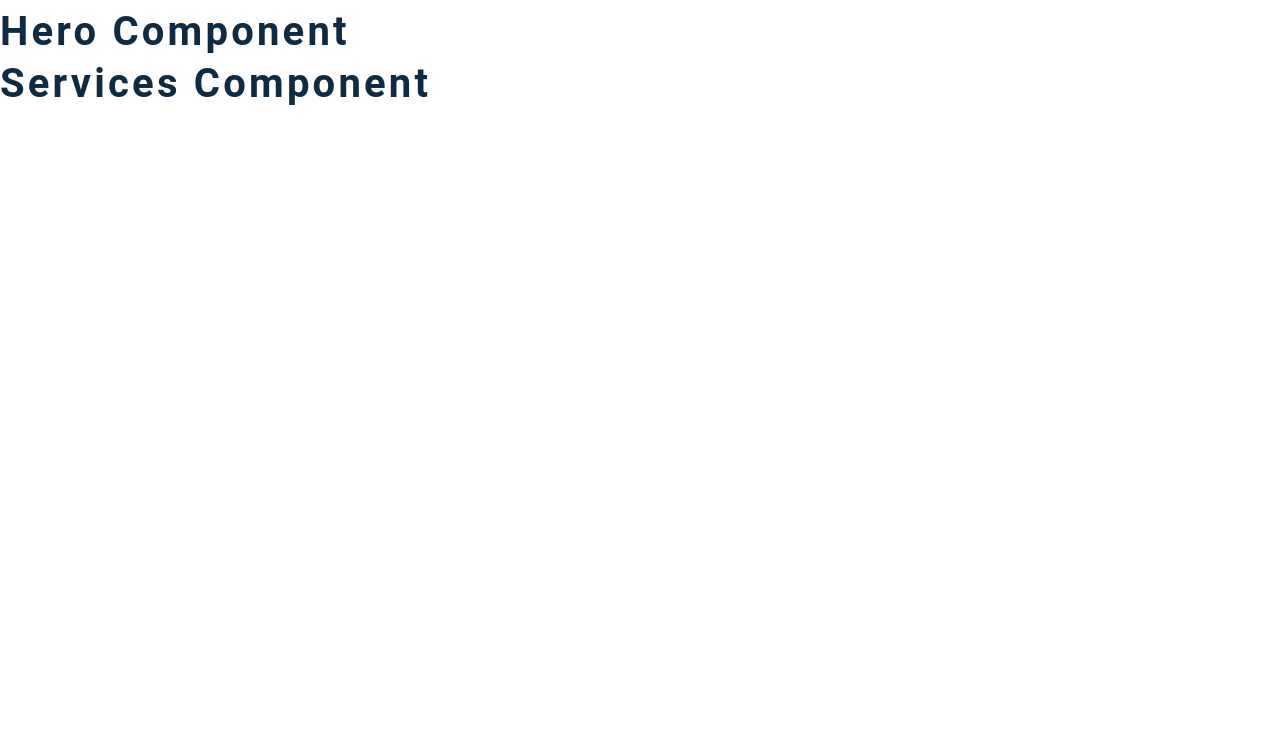
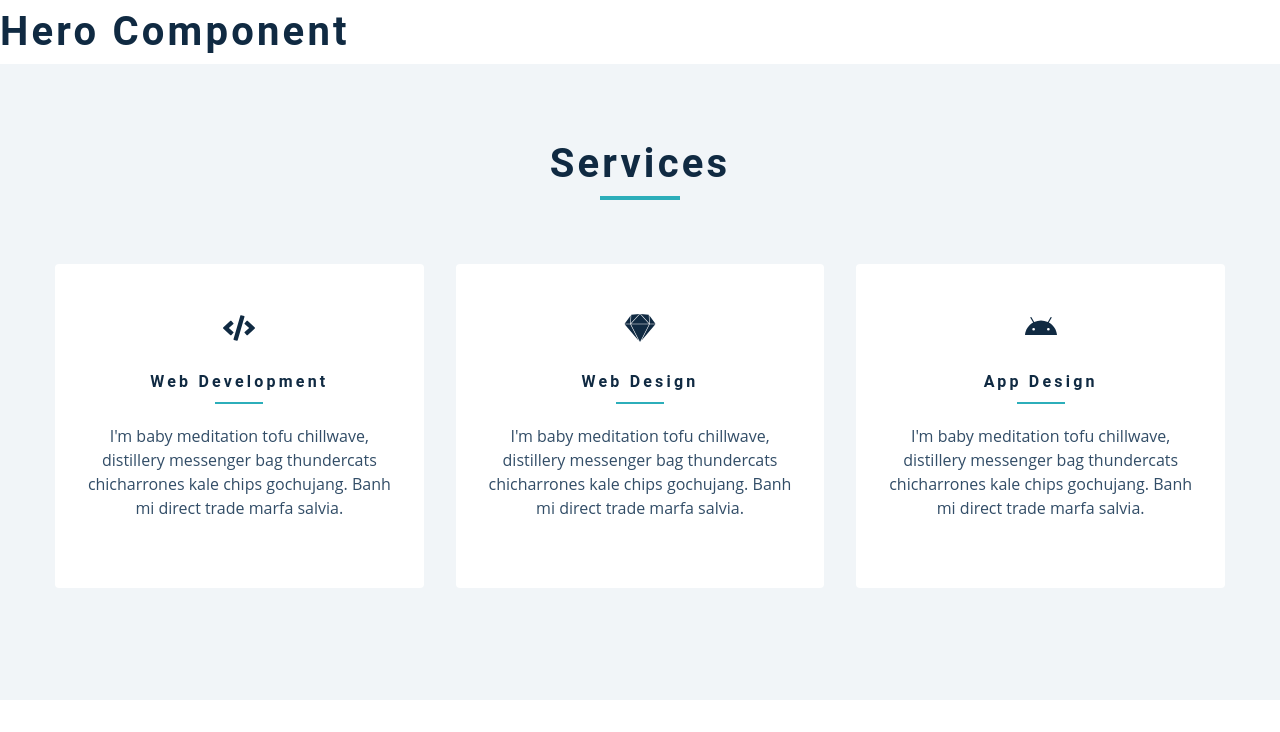
Before and after one commit to ArtMan-8/artman-8.github.io, a Gatsby site: page / in a window 1280 px wide. Shown: the part 68-800 px from the top of the page. Built offline with nearby package versions, Linux system fonts and the light colour scheme; Gatsby itself is replaced by a stand-in of ours.

Commit message:
fix: компанента Services

```diff
--- a/src/components/services.js
+++ b/src/components/services.js
@@ -3,7 +3,25 @@ import Title from "./title"
 import services from "../constants/services"
 
 const Services = () => {
-  return <h2>services component</h2>
+  return (
+    <section className="section bg-grey">
+      <Title title="Services" />
+      <div className="section-center services-center">
+        {services.map(service => {
+          const { id, icon, title, text } = service
+
+          return (
+            <article key={id} className="service">
+              {icon}
+              <h4>{title}</h4>
+              <div className="underline"></div>
+              <p>{text}</p>
+            </article>
+          )
+        })}
+      </div>
+    </section>
+  )
 }
 
 export default Services
```
